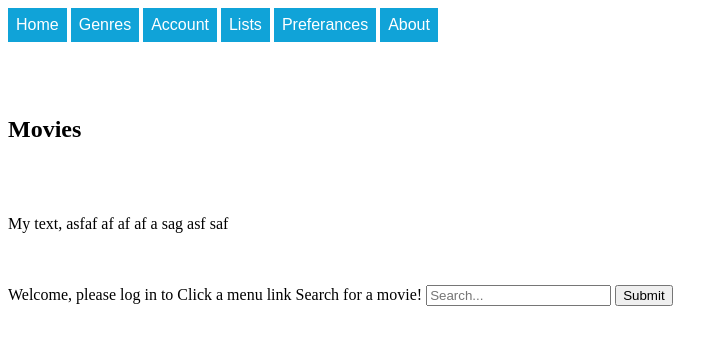
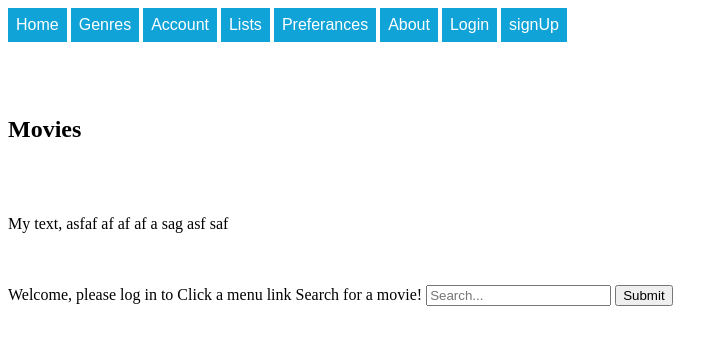
Before and after one commit to DakotaSpencer/CSC270_W7-1, a PHP site: page /index.php in a window 1280 px wide. Shown: the top 345 px of the page, without its empty margins (0-728 px from the left). Run offline with PHP 8.4, Linux system fonts and the light colour scheme; data comes from the database, SQL or seed files in the repository.

Commit message:
some changes

```diff
--- a/CSC270_W7-1/Menu.php
+++ b/CSC270_W7-1/Menu.php
@@ -5,7 +5,9 @@ $linkTO = [
     "About" => "about.php",
     "Account" => "account.php",
     "Lists" => "list.php",
-    "Preferances" => "preferances.php"
+    "Preferances" => "preferances.php",
+    "Login" => "Login.php",
+    "Signup" => "SignUp.php"
 ]
 ?>
 <?php
@@ -63,5 +65,16 @@ echo'
         <a href="' . $linkTO["About"] . '?section=contact" name="EmailUs">Email Us</a>
     </div>
 </div>
+
+<div class="dropdown">
+    <button class="dropbtn">
+        <a href="' . $linkTO["Login"] . '" name="Index">Login</a>
+    </button>
+</div>
+<div class="dropdown">
+    <button class="dropbtn">
+        <a href="' . $linkTO["Signup"] . '" name="Index">signUp</a>
+    </button>
+</div>
 '
 ?>
--- a/CSC270_W7-1/dbConnector.php
+++ b/CSC270_W7-1/dbConnector.php
@@ -2,7 +2,7 @@
 
 // Create constants
 DEFINE ('DB_USER', 'root');
-DEFINE ('DB_PSWD', 'P@ssw0rd');
+DEFINE ('DB_PSWD', 'Nu191036673');
 DEFINE ('DB_SERVER', 'localhost');
 DEFINE ('DB_NAME', 'mytestdb');
 
```
